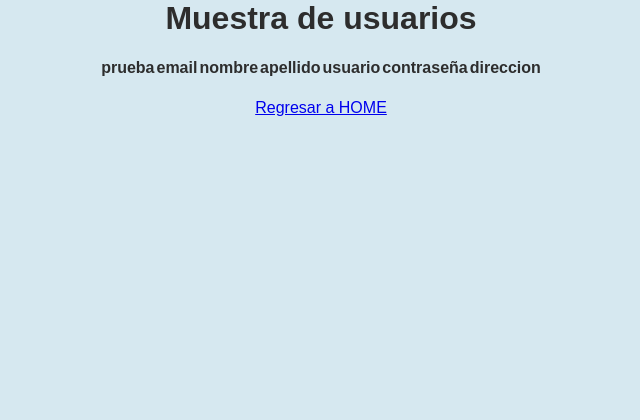
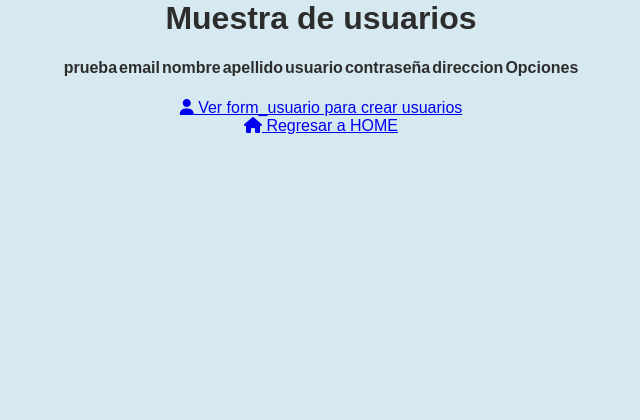
Before and after one commit to vfloressduoc/Ludoteca_Grupo4, a Django app: page /panel_moderacion/ in a window 1280 px wide. Shown: the top 420 px of the page, without its empty margins (319-959 px from the left). Run offline with Django 5.2, Linux system fonts and the light colour scheme; data that the repository does not hold is empty; some libraries are stand-ins or nearby versions.

Commit message:
Modificar usuario

```diff
--- a/aplicacionweb/templates/aplicacionweb/cooperativo.html
+++ b/aplicacionweb/templates/aplicacionweb/cooperativo.html
@@ -7,7 +7,7 @@
 <head>
     <meta charset="UTF-8">
     <meta name="viewport" content="width=device-width, initial-scale=1.0">
-    <title>RetroGames - Carreras</title>
+    <title>Ludoteca Duoc - cooperativo</title>
     <link rel="stylesheet" href="{% static '/css/style.css' %}">
     <script src="https://kit.fontawesome.com/25ac30d53f.js"></script>
 
--- a/aplicacionweb/templates/aplicacionweb/deckbuilding.html
+++ b/aplicacionweb/templates/aplicacionweb/deckbuilding.html
@@ -7,7 +7,7 @@
 <head>
     <meta charset="UTF-8">
     <meta name="viewport" content="width=device-width, initial-scale=1.0">
-    <title>RetroGames - Mundo Abierto</title>
+    <title>Ludoteca Duoc - Deckbuilding</title>
     <link rel="stylesheet" href="{% static '/css/style.css' %}">
     <script src="https://kit.fontawesome.com/25ac30d53f.js"></script>
 
--- a/aplicacionweb/templates/aplicacionweb/eurogames.html
+++ b/aplicacionweb/templates/aplicacionweb/eurogames.html
@@ -6,7 +6,7 @@
 <head>
     <meta charset="UTF-8">
     <meta name="viewport" content="width=device-width, initial-scale=1.0">
-    <title>RetroGames - Free To Play</title>
+    <title>Ludoteca Duoc - EuroGames</title>
     <link rel="stylesheet" href="{% static '/css/style.css' %}">
     <script src="https://kit.fontawesome.com/25ac30d53f.js"></script>
 
--- a/aplicacionweb/templates/aplicacionweb/familiar.html
+++ b/aplicacionweb/templates/aplicacionweb/familiar.html
@@ -7,7 +7,7 @@
 <head>
     <meta charset="UTF-8">
     <meta name="viewport" content="width=device-width, initial-scale=1.0">
-    <title>RetroGames - Acci&oacute;n</title>
+    <title>Ludoteca Duoc - Familiar</title>
     <link rel="stylesheet" href="{% static '/css/style.css' %}">
     <script src="https://kit.fontawesome.com/25ac30d53f.js"></script>
 
--- a/aplicacionweb/templates/aplicacionweb/form_usuario.html
+++ b/aplicacionweb/templates/aplicacionweb/form_usuario.html
@@ -31,6 +31,7 @@
     {{ mensaje }}
 </div>
 
+
 <a href="{% url 'home' %}" class="btn">Regresar a HOME</a>
 
 <footer class="footer">
--- a/aplicacionweb/templates/aplicacionweb/panel_moderacion.html
+++ b/aplicacionweb/templates/aplicacionweb/panel_moderacion.html
@@ -30,6 +30,7 @@
                             <th scope='col'>usuario</th>
                             <th scope='col'>contraseña</th>
                             <th scope='col'>direccion</th>
+                            <th scope='col'>Opciones</th>
                         </tr>
                     </thead>
 
@@ -43,6 +44,7 @@
                             <td>{{ usuario.nombreUsuario }}</td>
                             <td>{{ usuario.contrasena }}</td>
                             <td>{{ usuario.direccion }}</td>
+                            <td><a href="{% url 'form_mod_usuario' usuario.email %}">Modificar</a></td> <!-- se agrega un link para modificar el usuario con el email como parametro -->
                         </tr>
                         {% endfor %}
                     </tbody>
@@ -53,8 +55,9 @@
 
 {% endblock contenido %}
 
-<a href="{% url 'home' %}" class="btn">Regresar a HOME</a>
+<a class="dropdown-item" href="{%  url 'form_usuario' %}"><i class="fas fa-user"></i> Ver form_usuario para crear usuarios</a>
 
+<a href="{% url 'home' %}" class="btn"><i class="fas fa-home"></i> Regresar a HOME</a>
 <footer class="footer">
     <p>@Todos los derechos reservados</p>
     <div class="social-icons">
--- a/aplicacionweb/urls.py
+++ b/aplicacionweb/urls.py
@@ -10,7 +10,9 @@ from .views import iniciarsesion
 from .views import registrousuario
 from .views import recuperarcontrasena
 from .views import editarperfil
+#MImportaciones para panel de moderacion
 from .views import panel_moderacion
+from .views import form_mod_usuario
 
 #form_usuario
 from .views import form_usuario
@@ -30,6 +32,7 @@ urlpatterns = [
 
     #form_usuario
     path('form_usuario/', form_usuario, name='form_usuario'),
-
+    #form_mod_usuario
+    path('form_mod_usuario/<id>', form_mod_usuario, name='form_mod_usuario'),
 
 ]
--- a/aplicacionweb/views.py
+++ b/aplicacionweb/views.py
@@ -1,6 +1,6 @@
 from django.shortcuts import render
 from .models import Usuario
-from .forms import UsuarioForm  # Asegúrate de importar tu formulario
+from .forms import UsuarioForm  #formulario de usuario
 
 
 # Create your views here.
@@ -51,6 +51,7 @@ def panel_moderacion(request):
 #     return render(request, 'aplicacionweb/form_usuario.html', {'form': form}) #El form no esta en la guia lo tuve que agregar para que se vieran los items
 
 
+#vista de formulario de usuario para crear un nuevo usuario
 def form_usuario(request):
     #el view sera el encargado de entregar el formulario al template
     if request.method == 'POST':
@@ -69,3 +70,28 @@ def form_usuario(request):
         datos = {'form': form}
 
     return render(request, 'aplicacionweb/form_usuario.html', datos)
+
+
+#vista de formulario de usuario para modificar un usuario
+def form_mod_usuario(request, id):
+#el id es el que se recibe por parametro apra que sepa a quien editar, es el campo del usuario que le vamos a dar, por ejemplo en este caso el correo electronico unico
+#buscando los datos en la base de datos
+#b buscamos el usuario por el correo
+    usuario = Usuario.objects.get(email=id)
+    datos = {
+         'form' : UsuarioForm(instance=usuario)
+     }
+
+    #ahora le entregamos los datos del usuario al formulario
+    if request.method=='POST':
+
+     #con request recuperamos los datos del formulario y le agregamos el id modificar
+     form = UsuarioForm(data=request.POST, instance=usuario)
+
+     #validamos el formulario
+     if form.is_valid():
+            form.save()
+
+            datos['mensaje'] = "Usuario modificado correctamente"
+
+    return render(request, 'aplicacionweb/form_mod_usuario.html', datos)
```
Also changed, not shown: aplicacionweb/templates/aplicacionweb/form_mod_usuario.html (added, +40 -0 lines), aplicacionweb/templates/aplicacionweb/home.html (+8 -6 lines).
